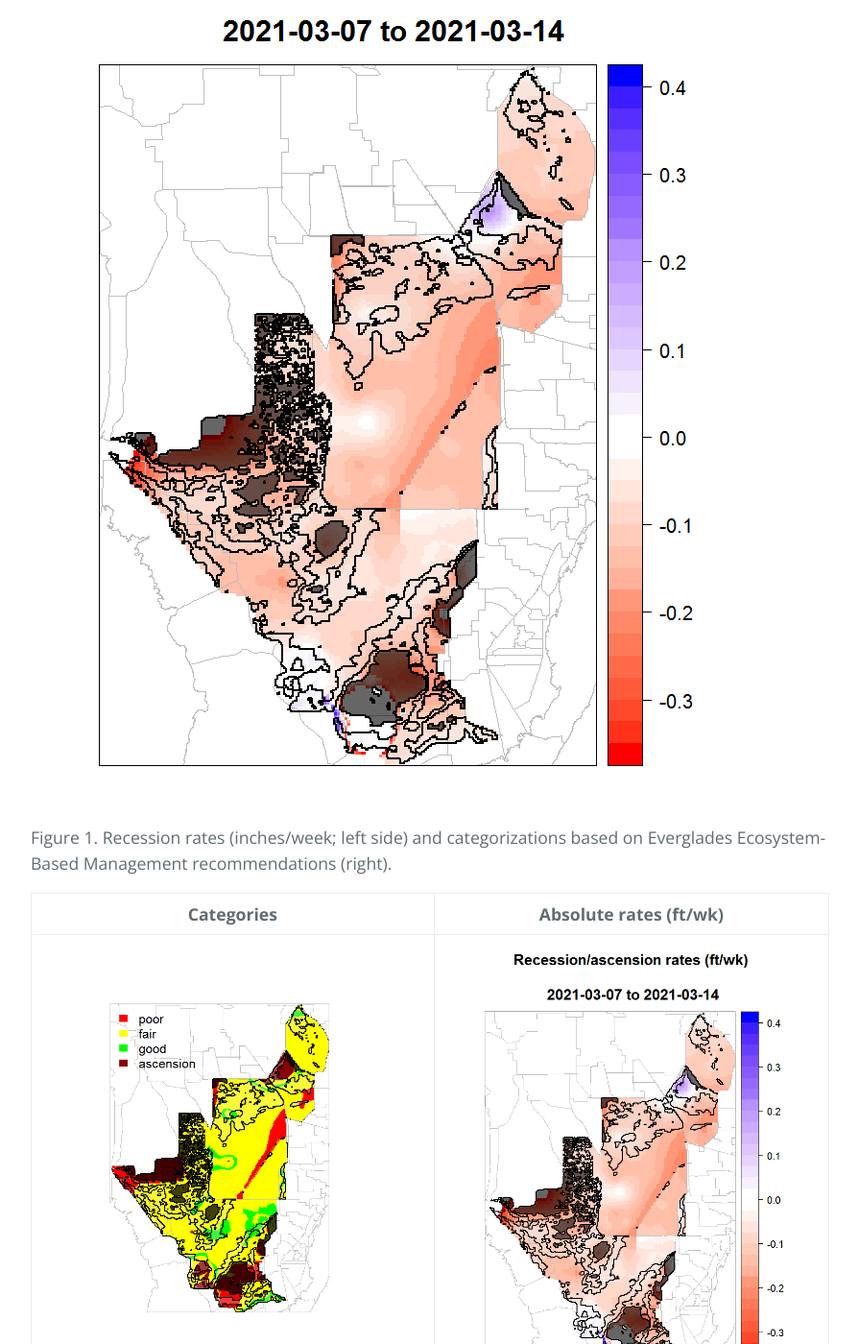
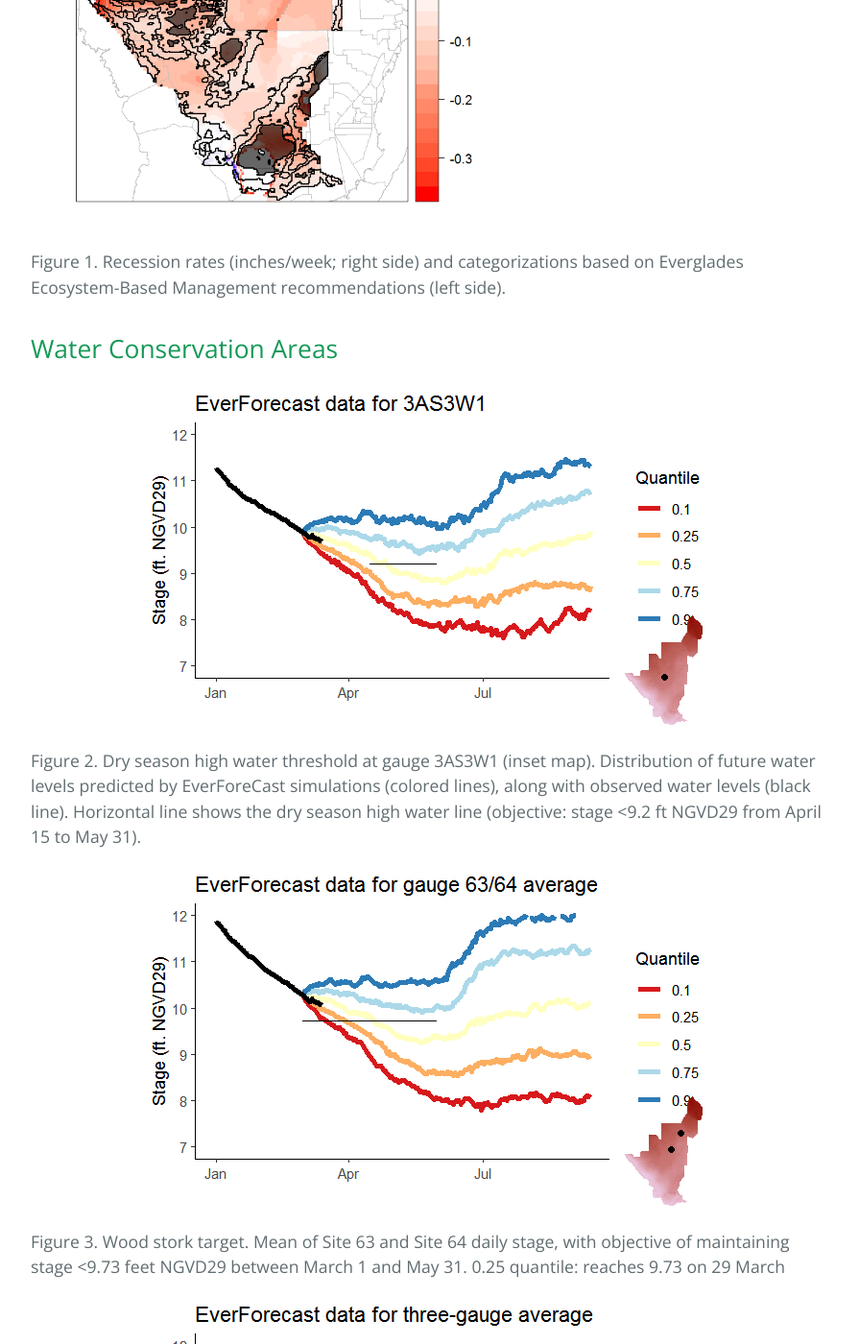
Before and after one commit to troyhill/EvergladesEBM, a Jekyll site: the page built from docs/output.md, in a window 1280 px wide and 1400 px high, scrolled down 1481 px. Shown: the whole window at 96% size, without its empty margins (192-1087 px from the left). Built offline with Jekyll 4.4.1, drawn with Linux system fonts in a browser that asks for light colours.

Commit message:
layout change

```diff
--- a/docs/output.md
+++ b/docs/output.md
@@ -9,14 +9,15 @@ filename: output
 
 ## Regional recession/ascension rates
 
-<img src="{{site.url}}/figures/recession_EDEN_ibis.png" width="750" height = "900" /><img src="{{site.url}}/figures/recession_EDEN.png" width="750" height = "900" />
-
-Figure 1. Recession rates (inches/week; left side) and categorizations based on Everglades Ecosystem-Based Management recommendations (right).
+<p float="left">
+  <img src="{{site.url}}/figures/recession_EDEN_ibis.png" width="500" />
+  <img src="{{site.url}}/figures/recession_EDEN.png" width="500" />
+</p>
 
 
-Categories             |  Absolute rates (ft/wk)
-:-------------------------:|:-------------------------:
-![]({{site.url}}/figures/recession_EDEN_ibis.png)  |  ![]({{site.url}}/figures/recession_EDEN.png)
+
+Figure 1. Recession rates (inches/week; right side) and categorizations based on Everglades Ecosystem-Based Management recommendations (left side).
+
 
 
 ## Water Conservation Areas
```
